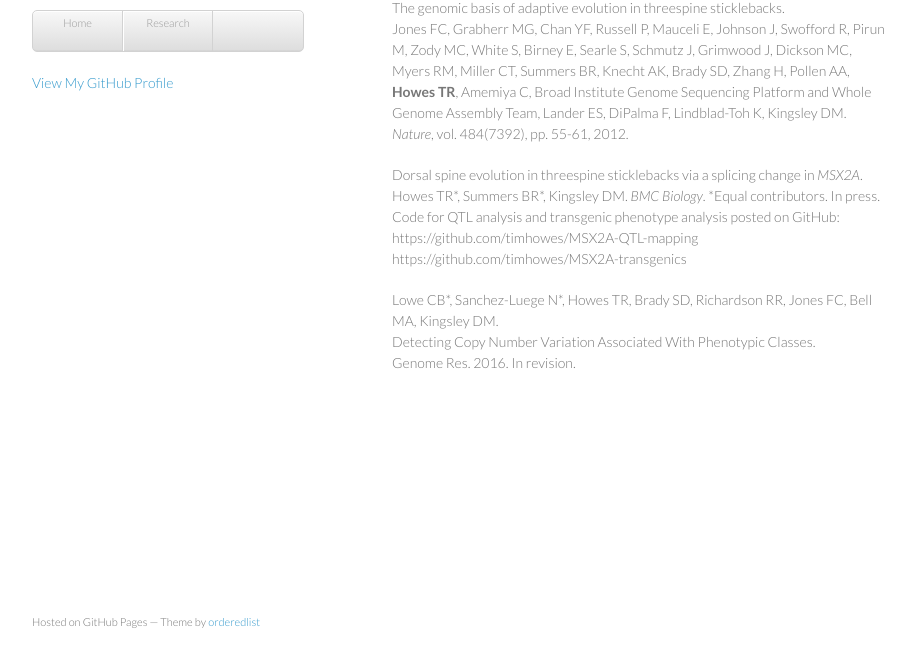
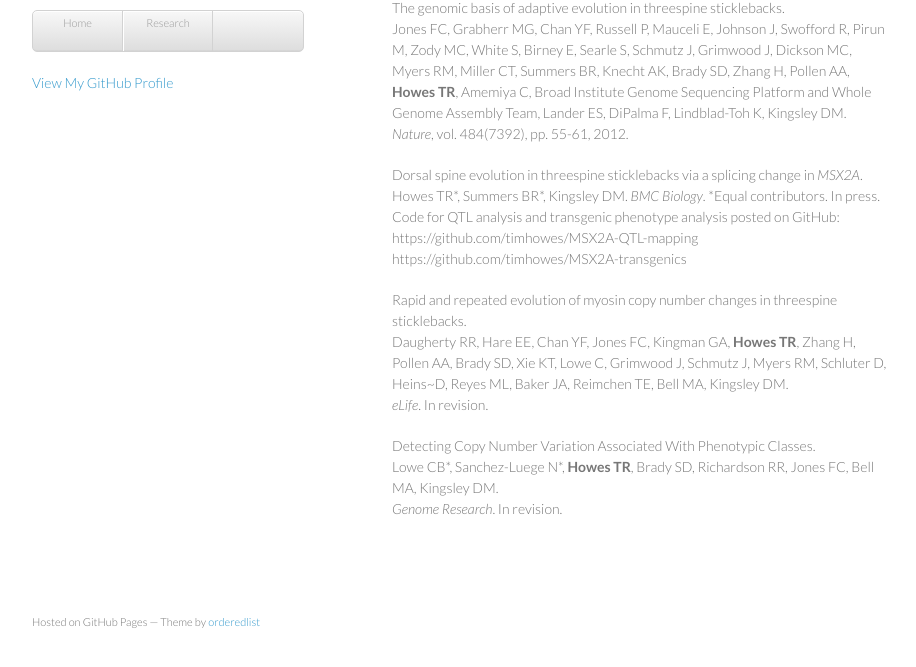
Before and after one commit to timhowes/timhowes.github.io, a plain HTML site: page research/index.html in a window 1280 px wide. Shown: the part 99-766 px from the top of the page, without its empty margins (178-1094 px from the left). Drawn offline with Linux system fonts and the light colour scheme.

Commit message:
Update index.html

```diff
--- a/research/index.html
+++ b/research/index.html
@@ -48,9 +48,16 @@
                 https://github.com/timhowes/MSX2A-transgenics</p>
           </div>
           <div>
-            <p>Lowe CB*, Sanchez-Luege N*, Howes TR, Brady SD, Richardson RR, Jones FC, Bell MA, Kingsley DM.<br>
-               Detecting Copy Number Variation Associated With Phenotypic Classes.<br>
-               Genome Res. 2016. In revision.</p>
+            <p>Rapid and repeated evolution of myosin copy number changes in threespine sticklebacks.<br>
+              Daugherty RR, Hare EE, Chan YF, Jones FC, Kingman GA, <b>Howes TR</b>, Zhang H, Pollen AA,
+              Brady SD, Xie KT, Lowe C, Grimwood J, Schmutz J, Myers RM, Schluter D, Heins~D, Reyes ML,
+              Baker JA, Reimchen TE, Bell MA, Kingsley DM.<br>
+              <i>eLife</i>. In revision.</p>
+          </div>
+          <div>
+            <p>Detecting Copy Number Variation Associated With Phenotypic Classes.<br>
+              Lowe CB*, Sanchez-Luege N*, <b>Howes TR</b>, Brady SD, Richardson RR, Jones FC, Bell MA, Kingsley DM.<br>
+              <i>Genome Research</i>. In revision.</p>
           </div>
 
 
```
